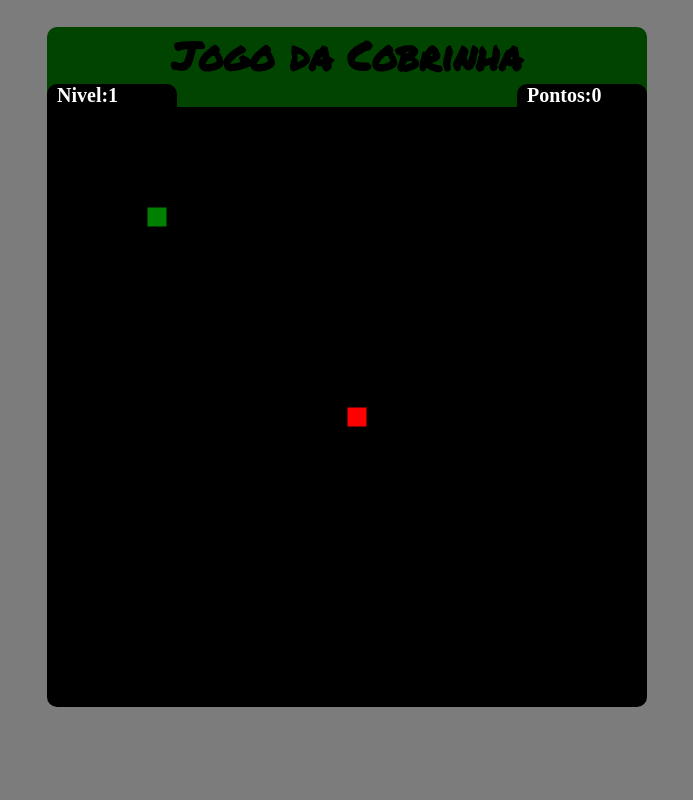
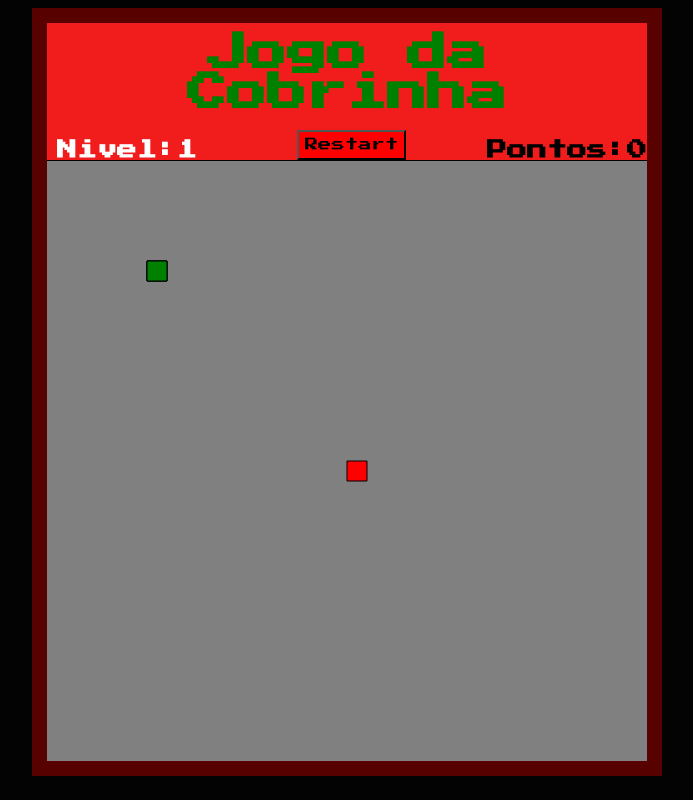
Before and after one commit to JosiasAOR/Jogo-da-Cobrinha-em-JS, a plain HTML site: page index.html in a window 1280 px wide. Shown: the whole page, without its empty margins (293-986 px from the left). Drawn offline with Linux system fonts and the light colour scheme; a web font is replaced by a local one.

Commit message:
Ajuste de posicao das informacoes

```diff
--- a/app.js
+++ b/app.js
@@ -32,8 +32,8 @@ function limpaTela (){
 var descer =0
 while(descer<=600){
 for(var ni=0;ni<=600;ni=ni+20){
-    pincel.fillStyle = "black";
-    pincel.strokeStyle = "black";
+    pincel.fillStyle = "gray";
+    pincel.strokeStyle = "gray";
     pincel.beginPath();
     pincel.rect(ni,descer,20,20)
     pincel.closePath()
@@ -64,7 +64,10 @@ pincel.rect(a,b,20,20)
 pincel.fill()
 pincel.stroke()
 
+
+
 }
+
 
 function cabecaCobra(){
 
@@ -166,13 +169,25 @@ function atualizaTela(){
 }
 
 function colisao(){
+    for (let i = 0; i < rastro.length; i++) {
+
+        cobrinha(rastro[i].px,rastro[i].py);
+
+        if ((rastro[i].px ==a)&& (rastro[i].py ==b)) {
+            b = array[Math.floor(Math.random()*(0,array.length)+0)]
+               a = array[Math.floor(Math.random()*(0,array.length)+0)]
+
+
+        }
+    }
+
+
+
     if(pontos==100){
-        velocidade=50
         nivel=2
 
     }
     if(pontos==200){
-        velocidade=40
         nivel=3
 
     }
@@ -248,3 +263,4 @@ var array = [0,20,40,60,80,100,120,140,160,180,200,220,240,260,280,300,320,340,3
 
 var direcao = 0
  document.onkeydown = leteclas
+ imagemnatela()
--- a/index.html
+++ b/index.html
@@ -12,16 +12,25 @@
 <link rel="preconnect" href="https://fonts.googleapis.com">
 <link rel="preconnect" href="https://fonts.gstatic.com" crossorigin>
 <link href="https://fonts.googleapis.com/css2?family=Permanent+Marker&family=Potta+One&family=Roboto+Condensed:wght@300&family=Roboto:wght@300&display=swap" rel="stylesheet">
+<link rel="preconnect" href="https://fonts.googleapis.com">
+<link rel="preconnect" href="https://fonts.gstatic.com" crossorigin>
+<link href="https://fonts.googleapis.com/css2?family=Press+Start+2P&display=swap" rel="stylesheet">
 </head>
 <body>
-    <div class="top">
-
-<h1 class="nome">Jogo da Cobrinha</h1>
-<h4 id="pontos">Pontos:00 </h4><h4 id="nivel">Nivel:00</h4>
+    <div class="game">
+        <div class="info" >
+            <h1 class="nome">Jogo da Cobrinha</h1>
+            <input type="button" value="Restart">
+        <h4 id="pontos">Pontos:00 </h4><h4 id="nivel">Nivel:00</h4>
 
 
+        </div>
+
+
+
+        <canvas id="canvas" width="600" height="600" >/canvas>
     </div>
-    <canvas id="canvas" width="600" height="600" >/canvas>
+
 
     <script src="/app.js"></script>
 </body>
--- a/style.css
+++ b/style.css
@@ -1,44 +1,53 @@
 *{
     align-items: center;
     text-align: center;
+    font-family: 'Press Start 2P', cursive;
 
 }
-#pontos{
-    text-align: left;
-    color: rgb(255, 255, 255);
-    margin-left: 470px;
-    margin-bottom: -23px;
-    background-color: rgb(0, 0, 0);
-    width: 120px;
-    padding-left: 10px;
+
+
+body{
+    background-color: rgb(3, 3, 3);
+
+}
+.game{
+    font-size: 20px;
+    margin: auto;
+    width: 600px;
+    border: 15px solid rgb(87, 1, 1);
+
+}
+
+.nome{
+    padding-top: 10px;
+    margin-top: 0px;
+    color: green;
+}
+.info{
+    padding-top: 0px;
+    background-color: rgb(241, 28, 28);
+    margin-bottom:1px ;
+}
+input{
+    position: absolute;
+    margin-left:-50px ;
+    background-color: red;
+    min-height: 30px;
+    margin-top: -10px;
+
+    }
+canvas{
+    margin-top: 0px;
+
 }
 #nivel{
+    color: rgb(255, 255, 255);
     text-align: left;
-    color: white;
-    background-color: rgb(0, 0, 0);
-    margin-right: 0px;
-    width: 120px;
-    margin-left: 0px;
-    padding-left: 10px;
+    margin-left: 10px;
+    margin-bottom: 0px;
 }
-
-body{
-    background-color: rgb(124, 124, 124);
-
+#pontos{
+    position: absolute;
+    margin-left: 440px;
+    margin-top: 0px;
 }
-h4,.top{
-
-    font-size: 20px;
-    margin: auto;
-    background-color: rgb(0, 68, 0);
-    width: 600px;
-    border-radius: 10px 10px 0px 0px;}
-.nome{
-    color: rgb(0, 0, 0);
-    padding-top: 0px;
-    height: 30px;
-    font-family: 'Permanent Marker', cursive;
-}
-canvas {
-    border-radius: 0px 0px 10px 10px;
-}
```
Also changed, not shown: padding.png (added).
